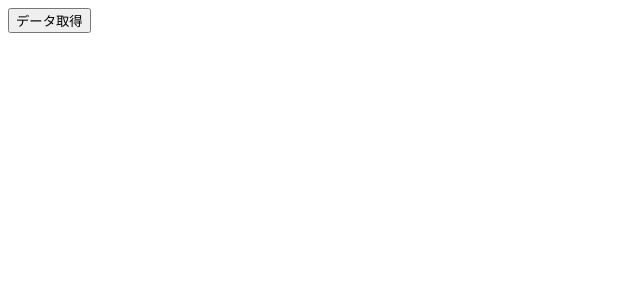
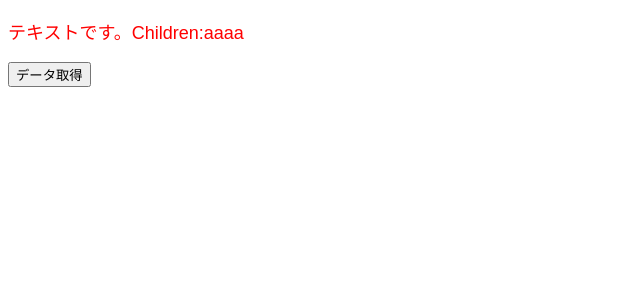
Before and after one commit to nobitanha/React_TypeScript, a React (Create React App) app: page / in a window 1280 px wide. Shown: the top 300 px of the page, without its empty margins (0-640 px from the left). Built offline with nearby package versions, Linux system fonts and the light colour scheme.

Commit message:
コンポーネント自体の型定義

```diff
--- a/src/App.tsx
+++ b/src/App.tsx
@@ -3,6 +3,7 @@ import { useState } from "react";
 import "./styles.css";
 import { Todo } from "./Todo";
 import { TodoType } from "./types/todo";
+import { Text } from "./Text";
 
 export default function App() {
   const [todos, setTodos] = useState<Array<TodoType>>([]);
@@ -17,6 +18,9 @@ export default function App() {
 
   return (
     <div className="App">
+      <Text color="red" fontSize="18px">
+        aaaa
+      </Text>
       <button onClick={onClickFetchData}>データ取得</button>
       {todos.map((todo) => (
         <Todo
--- /dev/null
+++ b/src/Text.tsx
@@ -0,0 +1,11 @@
+import { FC } from "react";
+
+type Props = {
+  color: string;
+  fontSize: string;
+};
+
+export const Text: FC<Props> = (props) => {
+  const { color, fontSize, children } = props;
+  return <p style={{ color, fontSize }}>テキストです。Children:{children}</p>;
+};
```
